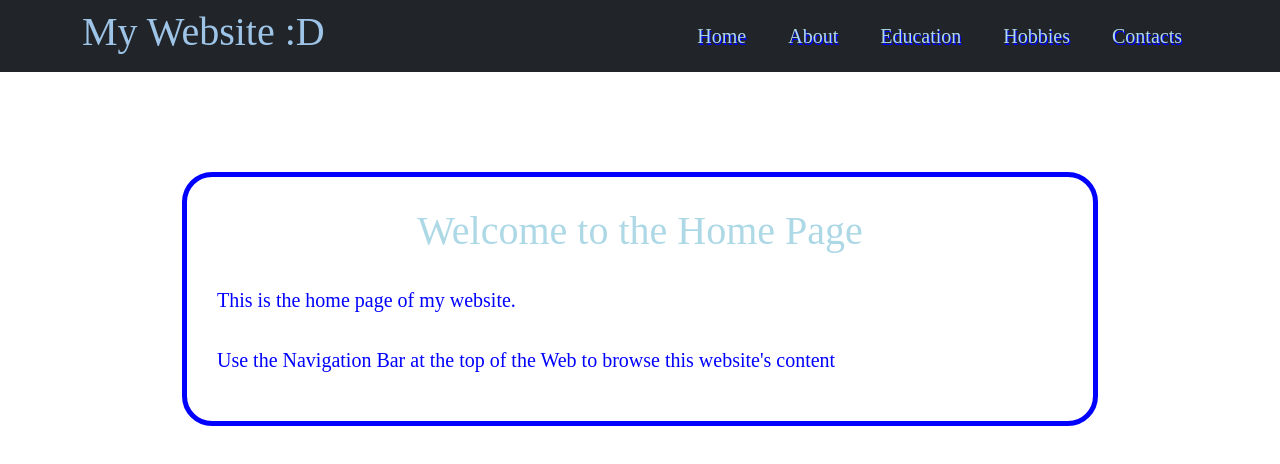
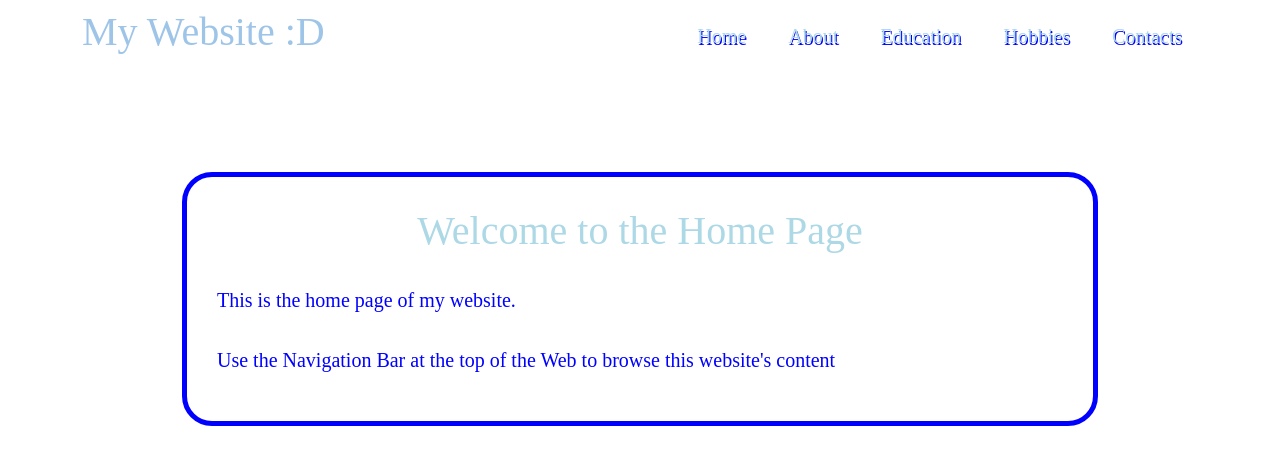
Before and after one commit to RegiePogi1/ADET-React-Website, a React (Vite) app: page / in a window 1280 px wide. Shown: the top 464 px of the page. Built offline with nearby package versions, Linux system fonts and the light colour scheme.

Commit message:
Update App.jsx

```diff
--- a/src/App.jsx
+++ b/src/App.jsx
@@ -16,7 +16,7 @@ function App() {
   return (
     <Router>
       <div className="App">
-        <Navbar bg="dark" variant="dark">
+        <Navbar bg={bg} alt="Background">
           <Container>
             <h1 class="title">My Website :D</h1>
             <Nav className="me-auto" class="nav">
```
